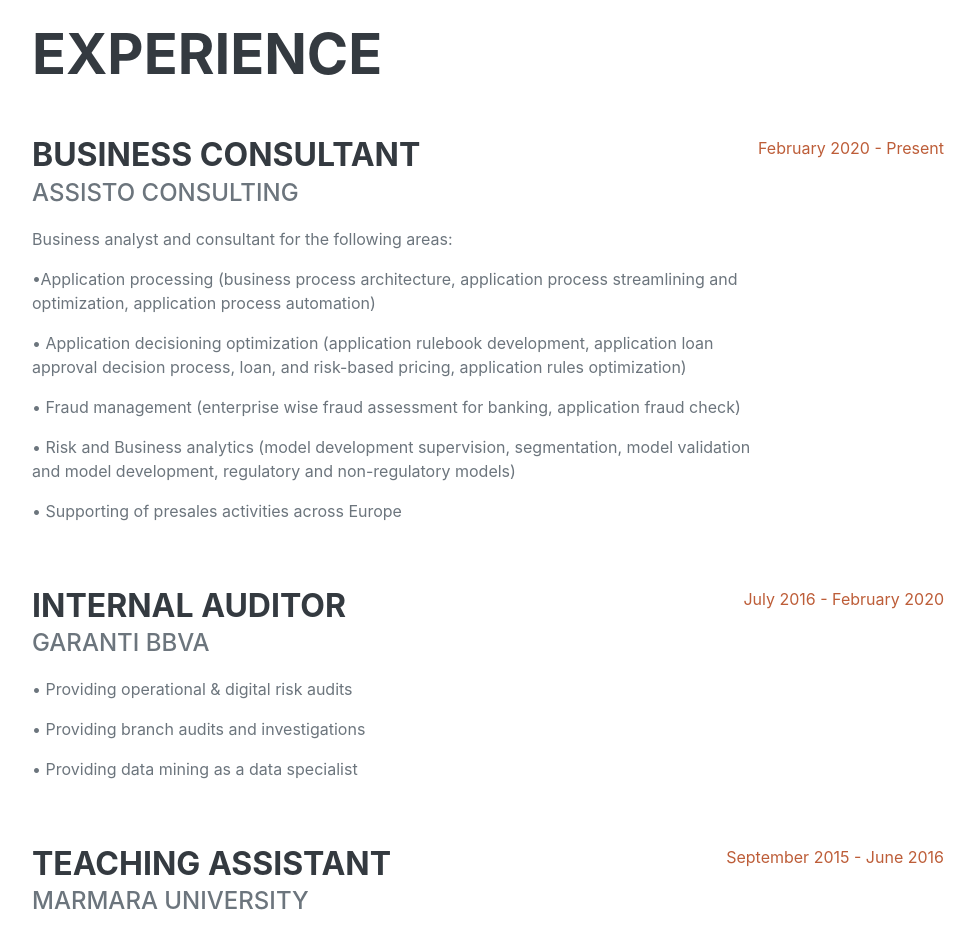
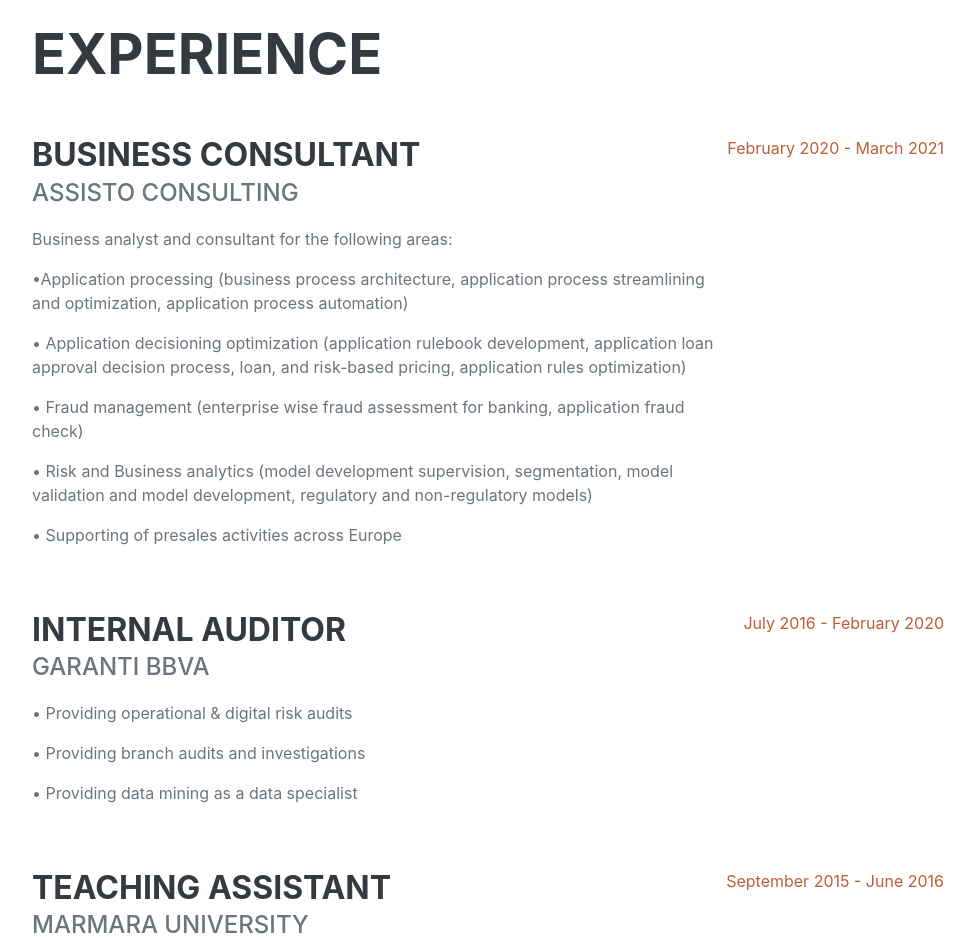
Before and after one commit to hgoksu14/hgdizman, a plain HTML site: page index.html in a window 1280 px wide. Shown: the part 860-1798 px from the top of the page, without its empty margins (288-1263 px from the left). Drawn offline with nearby package versions, Linux system fonts and the light colour scheme; a web font is replaced by a local one.

Commit message:
Update index.html

```diff
--- a/index.html
+++ b/index.html
@@ -79,7 +79,7 @@
             <p>• Supporting of presales activities across Europe</p>
 
           </div>
-          <div class="flex-shrink-0"><span class="text-primary">February 2020 - Present</span></div>
+          <div class="flex-shrink-0"><span class="text-primary">February 2020 - March 2021</span></div>
         </div>
         <div class="d-flex flex-column flex-md-row justify-content-between mb-5">
           <div class="flex-grow-1">
```
